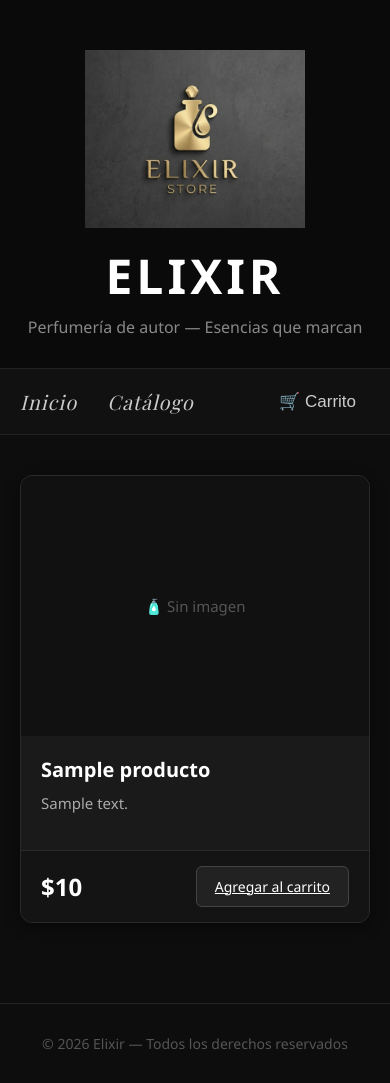
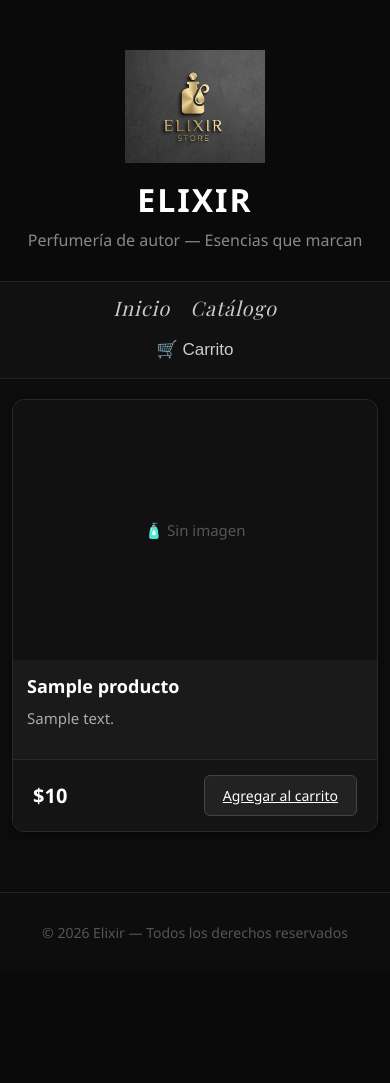
Before and after one commit to Heildrum/psusking, a PHP site: page / in a window 390 px wide. After the commit the page ends 938 px from the top, so only its background shows below. Run offline with PHP 8.4, Linux system fonts and the light colour scheme; tables that the repository leaves empty or names only in its code hold one stand-in row (values such as "Sample post"); some web fonts are replaced.

Commit message:
Add responsive media queries for mobile in index, checkout, pago, and panel

```diff
--- a/index.php
+++ b/index.php
@@ -71,6 +71,21 @@ if (!empty($_SESSION['carrito'])) {
         .btn-vaciar { color: #e74c3c; text-decoration: none; font-size: 14px; float: right; margin-top: 5px; }
         .cart-msg { display: none; position: fixed; bottom: 20px; right: 20px; background: #27ae60; color: white; padding: 14px 26px; border-radius: 8px; font-size: 15px; box-shadow: 0 4px 12px rgba(0,0,0,0.4); z-index: 999; animation: fadeInOut 2s; }
         @keyframes fadeInOut { 0%{opacity:0;transform:translateY(10px)} 15%{opacity:1;transform:translateY(0)} 85%{opacity:1} 100%{opacity:0;transform:translateY(-10px)} }
+        @media (max-width: 768px) {
+            .header h1 { font-size: 32px; letter-spacing: 2px; }
+            .header-logo { max-width: 140px; max-height: 140px; }
+            .nav { flex-direction: column; gap: 12px; padding: 12px 16px; }
+            .nav-links { gap: 20px; }
+            .grid { grid-template-columns: 1fr; gap: 16px; }
+            .container { padding: 20px 12px; }
+            .card-img { height: 200px; }
+            .card-body { padding: 14px; }
+            .card-body h3 { font-size: 18px; }
+            .precio { font-size: 20px; }
+            .modal { padding: 20px; width: 95%; max-height: 90vh; }
+            .modal-item { flex-direction: column; align-items: flex-start; gap: 8px; }
+            .cart-msg { left: 10px; right: 10px; bottom: 10px; text-align: center; font-size: 14px; }
+        }
     </style>
 </head>
 <body>
```
Also changed, not shown: checkout.php (+9 -0 lines), pago.php (+11 -0 lines), privado/panel_control.php (+14 -0 lines).
